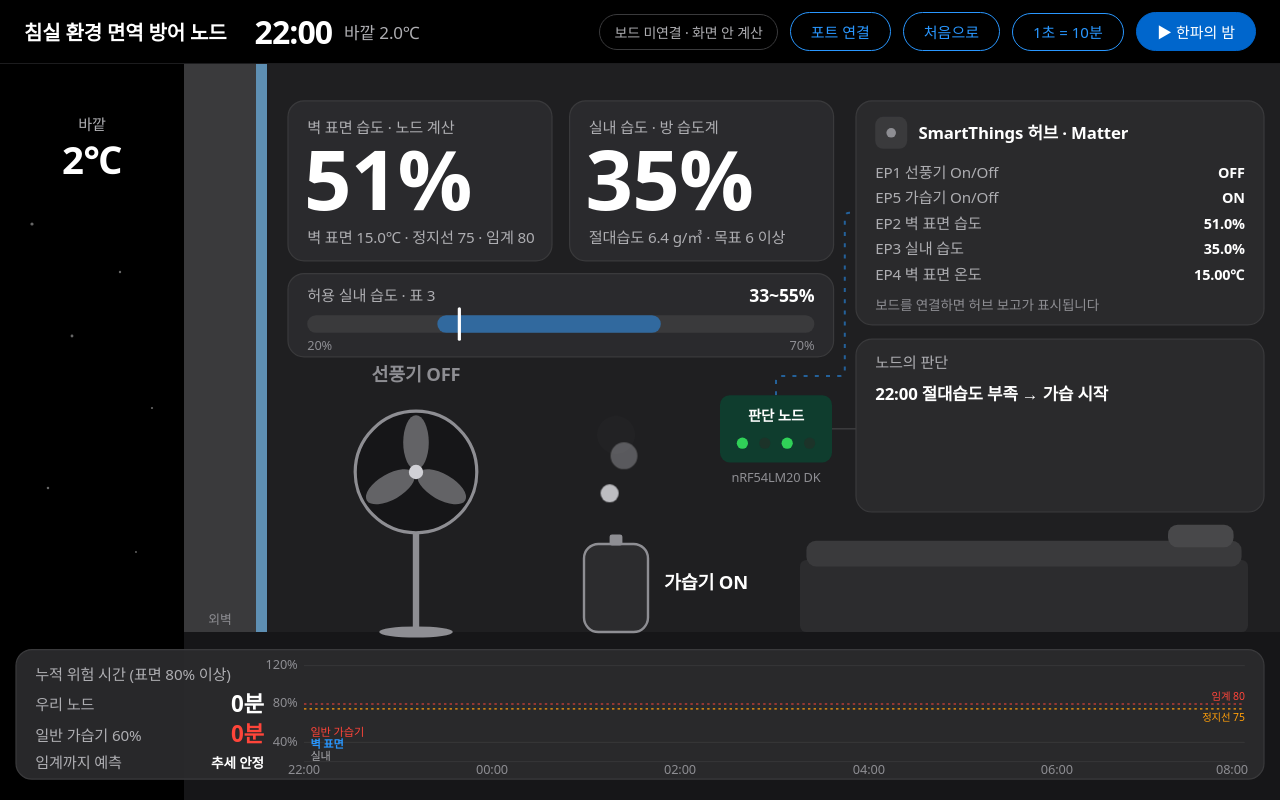
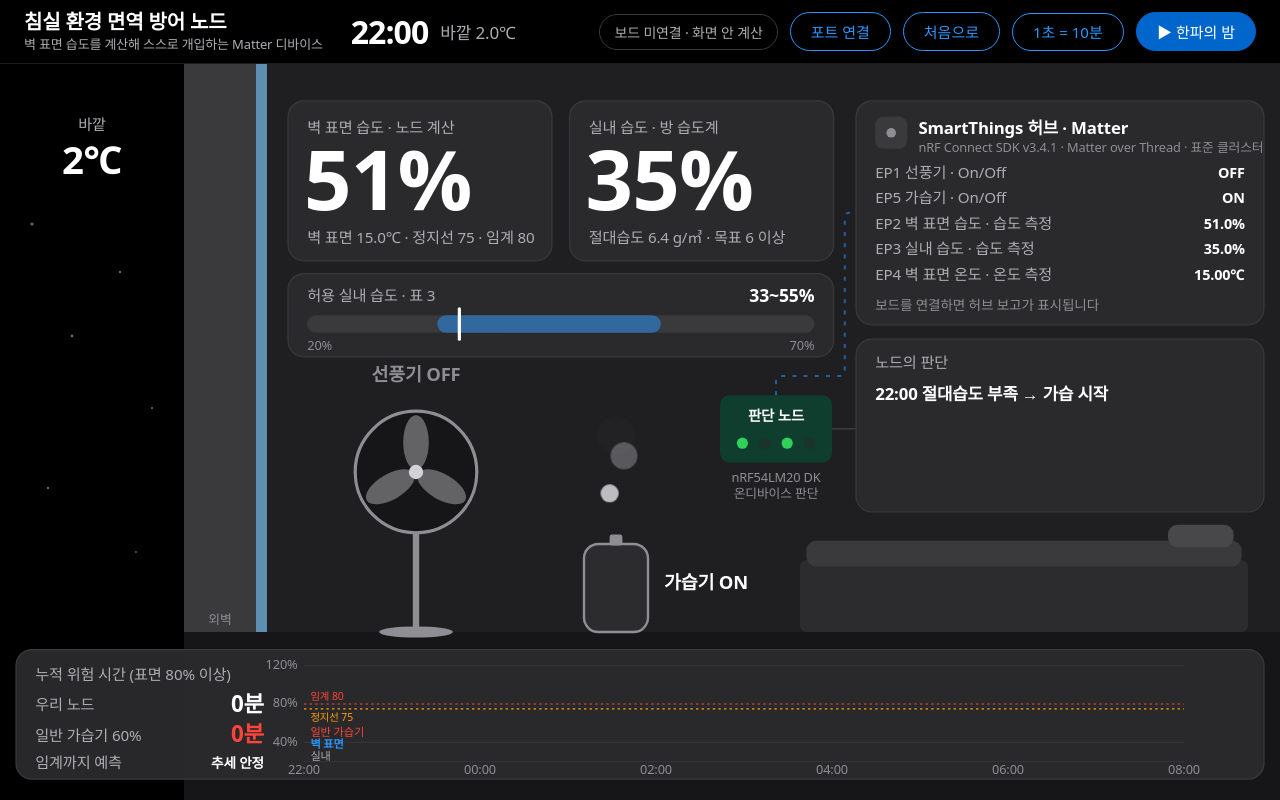
Before and after one commit to 55wind/matter-iot, a plain HTML site: page sim/sim.html in a window 1280 px wide. Drawn offline with Linux system fonts and the light colour scheme; a web font is replaced by a local one.

Commit message:
Demo screen: topic line, standard cluster names, SDK and on-device notes
Show the service tagline under the title, the standard cluster behind
each endpoint, the SDK/transport in the Matter panel and an on-device
note under the node. Move threshold labels left and give the night
chart a right gutter so end-of-line labels no longer collide.

Co-Authored-By: Claude Opus 5.5 <noreply@anthropic.com>

```diff
--- a/sim/sim.html
+++ b/sim/sim.html
@@ -12,7 +12,9 @@
 html, body { height: 100%; }
 body { margin: 0; background: var(--black); color: var(--ink-on-dark); font-family: "Pretendard", system-ui, sans-serif; letter-spacing: -0.01em; display: flex; flex-direction: column; -webkit-font-smoothing: antialiased; }
 header { display: flex; align-items: center; gap: 12px; padding: 10px 24px; background: var(--black); border-bottom: 1px solid #1c1c1e; flex-wrap: wrap; }
-header h1 { font-size: 20px; font-weight: 600; margin: 0 16px 0 0; }
+header h1 { font-size: 20px; font-weight: 600; margin: 0; line-height: 1.2; }
+.brand { margin-right: 16px; }
+.tag { font-size: 13px; color: var(--muted); }
 .clock { font-size: 32px; font-weight: 600; letter-spacing: -0.03em; font-variant-numeric: tabular-nums; }
 .out { color: var(--muted); font-size: 17px; margin-right: auto; font-variant-numeric: tabular-nums; }
 .pill { font: inherit; font-size: 15px; padding: 8px 20px; border-radius: 9999px; cursor: pointer; border: 1px solid var(--sky); background: transparent; color: var(--sky); transition: transform .12s; }
@@ -46,7 +48,7 @@ main { flex: 1; min-height: 0; position: relative; overflow: hidden; }
 </head>
 <body>
 <header>
-  <h1>침실 환경 면역 방어 노드</h1>
+  <div class="brand"><h1>침실 환경 면역 방어 노드</h1><div class="tag">벽 표면 습도를 계산해 스스로 개입하는 Matter 디바이스</div></div>
   <span class="clock" id="clock">22:00</span>
   <span class="out" id="out">바깥 2.0℃</span>
   <span id="mode">보드 미연결 · 화면 안 계산</span>
@@ -137,6 +139,7 @@ main { flex: 1; min-height: 0; position: relative; overflow: hidden; }
     <circle id="led2" cx="84" cy="60" r="7" fill="#1c3329"/>
     <circle id="led3" cx="112" cy="60" r="7" fill="#1c3329"/>
     <text x="70" y="108" text-anchor="middle" class="lbl" font-size="14">nRF54LM20 DK</text>
+    <text x="70" y="128" text-anchor="middle" class="lbl" font-size="14">온디바이스 판단</text>
   </g>
   <path d="M 1040 446 L 1070 446" stroke="#3a3a3c" stroke-width="2"/>
 
@@ -144,13 +147,14 @@ main { flex: 1; min-height: 0; position: relative; overflow: hidden; }
   <rect class="panel" x="1070" y="36" width="510" height="280" rx="20"/>
   <rect x="1094" y="56" width="40" height="40" rx="10" fill="#3a3a3c"/>
   <circle cx="1114" cy="76" r="6" fill="#8e8e93"/>
-  <text x="1148" y="84" fill="#fff" font-size="21" font-weight="600">SmartThings 허브 · Matter</text>
+  <text x="1148" y="78" fill="#fff" font-size="21" font-weight="600">SmartThings 허브 · Matter</text>
+  <text x="1148" y="100" class="lbl" font-size="14">nRF Connect SDK v3.4.1 · Matter over Thread · 표준 클러스터</text>
   <g font-size="18">
-    <text x="1094" y="132" class="cap" font-size="18">EP1  선풍기 On/Off</text><text id="ep1" x="1556" y="132" text-anchor="end" fill="#fff" font-weight="600">-</text>
-    <text x="1094" y="164" class="cap" font-size="18">EP5  가습기 On/Off</text><text id="ep5" x="1556" y="164" text-anchor="end" fill="#fff" font-weight="600">-</text>
-    <text x="1094" y="196" class="cap" font-size="18">EP2  벽 표면 습도</text><text id="ep2" x="1556" y="196" text-anchor="end" fill="#fff" font-weight="600">-</text>
-    <text x="1094" y="228" class="cap" font-size="18">EP3  실내 습도</text><text id="ep3" x="1556" y="228" text-anchor="end" fill="#fff" font-weight="600">-</text>
-    <text x="1094" y="260" class="cap" font-size="18">EP4  벽 표면 온도</text><text id="ep4" x="1556" y="260" text-anchor="end" fill="#fff" font-weight="600">-</text>
+    <text x="1094" y="132" class="cap" font-size="18">EP1  선풍기 · On/Off</text><text id="ep1" x="1556" y="132" text-anchor="end" fill="#fff" font-weight="600">-</text>
+    <text x="1094" y="164" class="cap" font-size="18">EP5  가습기 · On/Off</text><text id="ep5" x="1556" y="164" text-anchor="end" fill="#fff" font-weight="600">-</text>
+    <text x="1094" y="196" class="cap" font-size="18">EP2  벽 표면 습도 · 습도 측정</text><text id="ep2" x="1556" y="196" text-anchor="end" fill="#fff" font-weight="600">-</text>
+    <text x="1094" y="228" class="cap" font-size="18">EP3  실내 습도 · 습도 측정</text><text id="ep3" x="1556" y="228" text-anchor="end" fill="#fff" font-weight="600">-</text>
+    <text x="1094" y="260" class="cap" font-size="18">EP4  벽 표면 온도 · 온도 측정</text><text id="ep4" x="1556" y="260" text-anchor="end" fill="#fff" font-weight="600">-</text>
   </g>
   <text id="m-stat" x="1094" y="298" fill="#8e8e93" font-size="17">보드를 연결하면 허브 보고가 표시됩니다</text>
 
@@ -171,17 +175,17 @@ main { flex: 1; min-height: 0; position: relative; overflow: hidden; }
   <g class="lbl" font-size="13" text-anchor="end">
     <text x="372" y="746">120%</text><text x="372" y="794">80%</text><text x="372" y="842">40%</text>
   </g>
-  <g stroke="#3a3a3c" stroke-width="1"><line x1="380" y1="742" x2="1556" y2="742"/><line x1="380" y1="838" x2="1556" y2="838"/><line x1="380" y1="862" x2="1556" y2="862"/></g>
+  <g stroke="#3a3a3c" stroke-width="1"><line x1="380" y1="742" x2="1480" y2="742"/><line x1="380" y1="838" x2="1480" y2="838"/><line x1="380" y1="862" x2="1480" y2="862"/></g>
   <g id="c-fan" fill="#2997ff" fill-opacity=".14"></g>
-  <line x1="380" y1="790" x2="1556" y2="790" stroke="#ff453a" stroke-width="1.5" stroke-dasharray="3 4"/>
-  <line x1="380" y1="796" x2="1556" y2="796" stroke="#ff9f0a" stroke-width="1.5" stroke-dasharray="3 4"/>
-  <text x="1556" y="785" text-anchor="end" fill="#ff453a" font-size="13">임계 80</text>
-  <text x="1556" y="811" text-anchor="end" fill="#ff9f0a" font-size="13">정지선 75</text>
+  <line x1="380" y1="790" x2="1480" y2="790" stroke="#ff453a" stroke-width="1.5" stroke-dasharray="3 4"/>
+  <line x1="380" y1="796" x2="1480" y2="796" stroke="#ff9f0a" stroke-width="1.5" stroke-dasharray="3 4"/>
+  <text x="388" y="785" fill="#ff453a" font-size="13">임계 80</text>
+  <text x="388" y="811" fill="#ff9f0a" font-size="13">정지선 75</text>
   <polyline id="c-cmp" fill="none" stroke="#ff453a" stroke-width="2.5" stroke-dasharray="7 6" points=""/>
   <polyline id="c-rh" fill="none" stroke="#8e8e93" stroke-width="2.5" points=""/>
   <polyline id="c-srh" fill="none" stroke="#2997ff" stroke-width="4" stroke-linejoin="round" points=""/>
   <g class="lbl" font-size="13" text-anchor="middle">
-    <text x="380" y="878">22:00</text><text x="615" y="878">00:00</text><text x="850" y="878">02:00</text><text x="1086" y="878">04:00</text><text x="1321" y="878">06:00</text><text x="1540" y="878">08:00</text>
+    <text x="380" y="878">22:00</text><text x="600" y="878">00:00</text><text x="820" y="878">02:00</text><text x="1040" y="878">04:00</text><text x="1260" y="878">06:00</text><text x="1480" y="878">08:00</text>
   </g>
   <text id="cl-cmp" font-size="14" fill="#ff453a"></text>
   <text id="cl-srh" font-size="14" font-weight="600" fill="#2997ff"></text>
@@ -360,14 +364,14 @@ const minText = m => m < 60 ? `${Math.round(m)}분` : `${Math.floor(m / 60)}시
 const surfColor = s => s >= 80 ? '#ff453a' : s >= 75 ? '#ff9f0a' : s >= 70 ? '#ffd60a' : s >= 60 ? '#64d2ff' : '#5e8fb3';
 const srhColor = s => s >= 80 ? '#ff453a' : s >= 75 ? '#ff9f0a' : '#2997ff';
 const BX = p => 384 + 634 * (Math.min(Math.max(p, 20), 70) - 20) / 50;
-const CX = m => 380 + 1176 * m / P.END, CY = p => 862 - (Math.min(Math.max(p, 20), 120) - 20) * 1.2;
+const CX = m => 380 + 1100 * m / P.END, CY = p => 862 - (Math.min(Math.max(p, 20), 120) - 20) * 1.2;
 
 /* 그래프 선 끝에 이름표 (범례 대신) */
 function labelLines() {
   const last = hist[hist.length - 1];
   const items = [['cl-cmp', '일반 가습기', last && last.csrh], ['cl-srh', '벽 표면', last && last.srh], ['cl-rh', '실내', last && last.rh]];
   if (!last) { items.forEach(([id]) => { $(id).textContent = ''; }); return; }
-  const x = Math.min(CX(last.t) + 8, 1470);
+  const x = CX(last.t) + 8;
   const ys = items.map(([, , v]) => CY(v) + 5).sort((a, b) => a - b);
   items.sort((a, b) => CY(a[2]) - CY(b[2]));
   let prev = -1e9;
```
